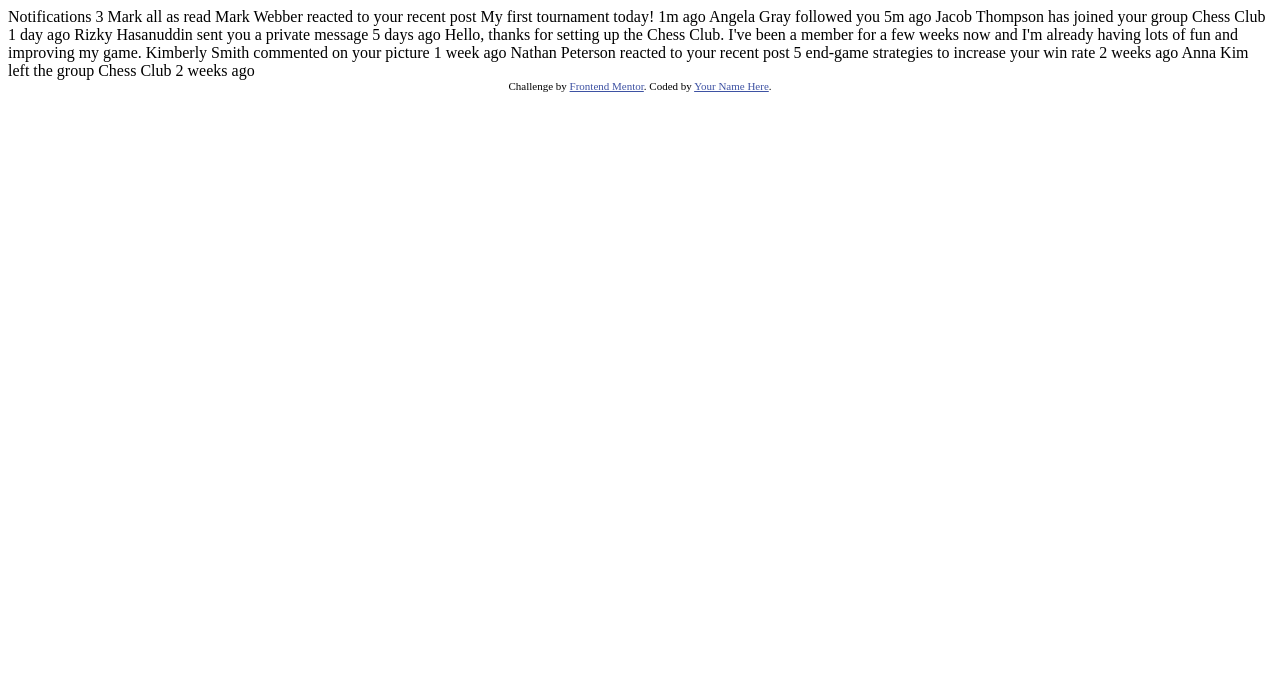
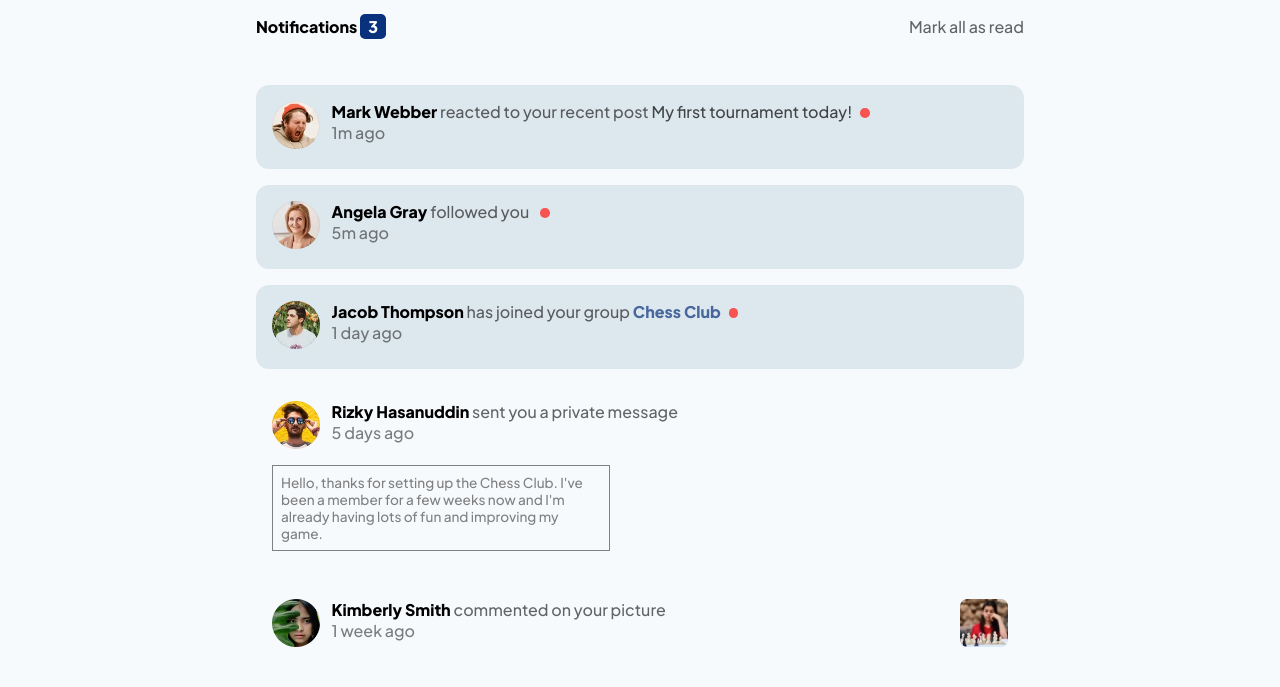
Before and after one commit to Patryk255/notificationspage, a plain HTML site: page index.html in a window 1280 px wide. Drawn offline with Linux system fonts and the light colour scheme.

Commit message:
project mEnd

```diff
--- a/index.html
+++ b/index.html
@@ -9,43 +9,92 @@
   <title>Frontend Mentor | Notifications page</title>
 
   <!-- Feel free to remove these styles or customise in your own stylesheet 👍 -->
-  <style>
-    .attribution { font-size: 11px; text-align: center; }
-    .attribution a { color: hsl(228, 45%, 44%); }
-  </style>
+  <link rel="stylesheet" href="css/style.css">
+  <link rel="preconnect" href="https://fonts.googleapis.com">
+<link rel="preconnect" href="https://fonts.gstatic.com" crossorigin>
+<link href="https://fonts.googleapis.com/css2?family=Plus+Jakarta+Sans:wght@500;800&display=swap" rel="stylesheet">
 </head>
 <body>
+<div class="container">
+  <div class="header"><div class="notifications">Notifications <span class="numOfNotifi">3</span></div> <div class="mark">Mark all as read</div></div>
 
-  Notifications 3
+<div class="single-notification toread">
+<div class="card-content">
+  <div class="left">
+  <div class="profile-image"><img src="assets/images/avatar-mark-webber.webp" alt="Mark Webber"></div>
+</div>
+<div class="right">
+  <div class="main-notifi-content"><span class="name">Mark Webber</span> <span class="content">reacted to your recent post</span> <span class="post-title">My first tournament today!</span><div class="dot"></div></div>
+  <div class="time">1m ago</div>
+</div>
+</div>
 
-  Mark all as read
+</div>
 
-  Mark Webber reacted to your recent post My first tournament today!
-  1m ago
+<div class="single-notification toread">
+  <div class="card-content">
+  <div class="left">
+  <div class="profile-image"><img src="assets/images/avatar-angela-gray.webp" alt="Mark Webber"></div>
+</div>
+<div class="right">
+  <div class="main-notifi-content"><span class="name">Angela Gray</span> <span class="content">followed you</span> <span class="post-title"></span><div class="dot"></div></div>
+  <div class="time">5m ago</div>
+</div>
+</div>
 
-  Angela Gray followed you
-  5m ago
+</div>
 
-  Jacob Thompson has joined your group Chess Club
-  1 day ago
+<div class="single-notification toread">
+  <div class="card-content">
+  <div class="left">
+  <div class="profile-image"><img src="assets/images/avatar-jacob-thompson.webp" alt="Mark Webber"></div>
+</div>
+<div class="right">
+  <div class="main-notifi-content"><span class="name">Jacob Thompson</span> <span class="content">has joined your group</span> <span class="post-title chess">Chess Club</span><div class="dot"></div></div>
+  <div class="time">1 day ago</div>
+</div>
+</div>
 
-  Rizky Hasanuddin sent you a private message
-  5 days ago
+</div>
+
+
+<div class="single-notification">
+  <div class="card-content">
+  <div class="left">
+  <div class="profile-image"><img src="assets/images/avatar-rizky-hasanuddin.webp" alt="Mark Webber"></div>
+</div>
+<div class="right">
+  <div class="main-notifi-content"><span class="name">Rizky Hasanuddin</span> <span class="content">sent you a private message</span> <span class="post-title"></span><div class="dot"></div></div>
+  <div class="time">5 days ago</div>
+</div>
+</div>
+<div class="message">
   Hello, thanks for setting up the Chess Club. I've been a member for a few weeks now and
-  I'm already having lots of fun and improving my game.
+    I'm already having lots of fun and improving my game.
+</div>
 
-  Kimberly Smith commented on your picture
-  1 week ago
+</div>
 
-  Nathan Peterson reacted to your recent post 5 end-game strategies to increase your win rate
-  2 weeks ago
+<div class="single-notification">
+  <div class="card-content">
+  <div class="left">
+  <div class="profile-image"><img src="assets/images/avatar-kimberly-smith.webp" alt="Mark Webber"></div>
+</div>
+<div class="right">
+  <div class="main-notifi-content"><span class="name">Kimberly Smith</span> <span class="content">commented on your picture</span> <span class="post-title"></span><div class="dot"></div></div>
+  <div class="time">1 week ago</div>
+</div>
+<div class="picture"><img src="assets/images/image-chess.webp" alt="chess"></div>
+</div>
 
-  Anna Kim left the group Chess Club
-  2 weeks ago
+</div>
 
-  <div class="attribution">
-    Challenge by <a href="https://www.frontendmentor.io?ref=challenge" target="_blank">Frontend Mentor</a>.
-    Coded by <a href="#">Your Name Here</a>.
-  </div>
+
+
+
+
+
+</div>
+<script src="script.js"></script>
 </body>
 </html>
--- /dev/null
+++ b/script.js
@@ -0,0 +1,30 @@
+
+const notifications = document.querySelectorAll('.single-notification');
+const markAllBtn = document.querySelector('.mark');
+const notificationNumber = document.querySelector('.numOfNotifi');
+
+notifications.forEach(notification => {
+    notification.addEventListener('click', () => {
+        if (notification.classList.contains('toread')) {
+            notification.classList.remove('toread');
+            changeToReadNotifications();
+        }
+    });
+    });
+
+markAllBtn.addEventListener('click', () => {
+    notifications.forEach(notification => {
+        notification.classList.remove('toread');
+        changeToReadNotifications();
+    });
+});
+
+const changeToReadNotifications = () => {
+    let count = 0;
+    notifications.forEach(notification => {
+        if (notification.classList.contains('toread')) {
+            count++;
+        }
+    });
+    notificationNumber.textContent = count;
+};
--- /dev/null
+++ b/style.scss
@@ -0,0 +1,120 @@
+$font-f: 'Plus Jakarta Sans', sans-serif;
+
+body{
+    margin:0;
+    padding:0;
+    box-sizing: border-box;
+    font-family: $font-f;
+    background-color: hsl(210, 60%, 98%);
+}
+img{
+    width:100%;
+    object-fit: fill;
+}
+.container{
+    padding:1rem;
+    display: grid;
+    gap:1rem;
+    .toread{
+        background-color: hsl(205, 33%, 90%);
+        .dot{
+            display: inline-block;
+            width:0.6rem;
+            height: 0.6rem;
+            background-color: hsl(1, 90%, 64%);
+            border-radius: 50%;
+            margin-left: 0.5rem;
+
+
+        }
+
+    }
+    .single-notification{
+        padding: 1rem;
+        display: grid;
+        gap:0.725rem;
+        border-radius: 0.825rem;
+
+        .message{
+            color:grey;
+            font-size: 0.850rem;
+            border: 1px solid grey;
+            padding: 0.5rem;
+        }
+        .message:hover{
+            cursor: pointer;
+            background-color: hsl(211, 68%, 94%);
+        }
+        .card-content{
+            display: flex;
+            gap:0.725rem;
+            .picture{
+                width: 3rem;
+            }
+        }
+        .left{
+            .profile-image{
+                img{
+                width:3rem;
+                }
+            }
+        }
+        .right{
+            flex:1;
+            .name{
+                font-weight: 800;
+            }
+            .post-title{
+                opacity: 0.7;
+            }
+            .post-title:hover{
+                opacity: 1;
+                cursor: pointer;
+            }
+            .content{
+                opacity: 0.6;
+            }
+            .time{
+                opacity: 0.5;
+            }
+            .chess{
+                color:hsl(219, 85%, 26%);
+                font-weight: 800;
+            }
+
+        }
+    }
+}
+.header{
+    display:flex;
+    justify-content: space-between;
+    margin-bottom: 2rem;
+    .mark{
+        opacity: 0.6;
+    }
+    .mark:hover{
+        opacity: 1;
+        cursor: pointer;
+    }
+    .notifications{
+        font-weight: 800;
+        span{
+            color: white;
+            background-color: hsl(219, 85%, 26%);
+            padding: 0.1rem 0.5rem;
+            border-radius: 20%;
+        }
+
+    }
+
+}
+
+@media (min-width: 40em){
+    .container{
+        width:60%;
+        margin-inline: auto;
+        .message{
+            max-width: 20rem;
+        }
+    }
+}
```
Also changed, not shown: css/style.css (added), 1 other file.
